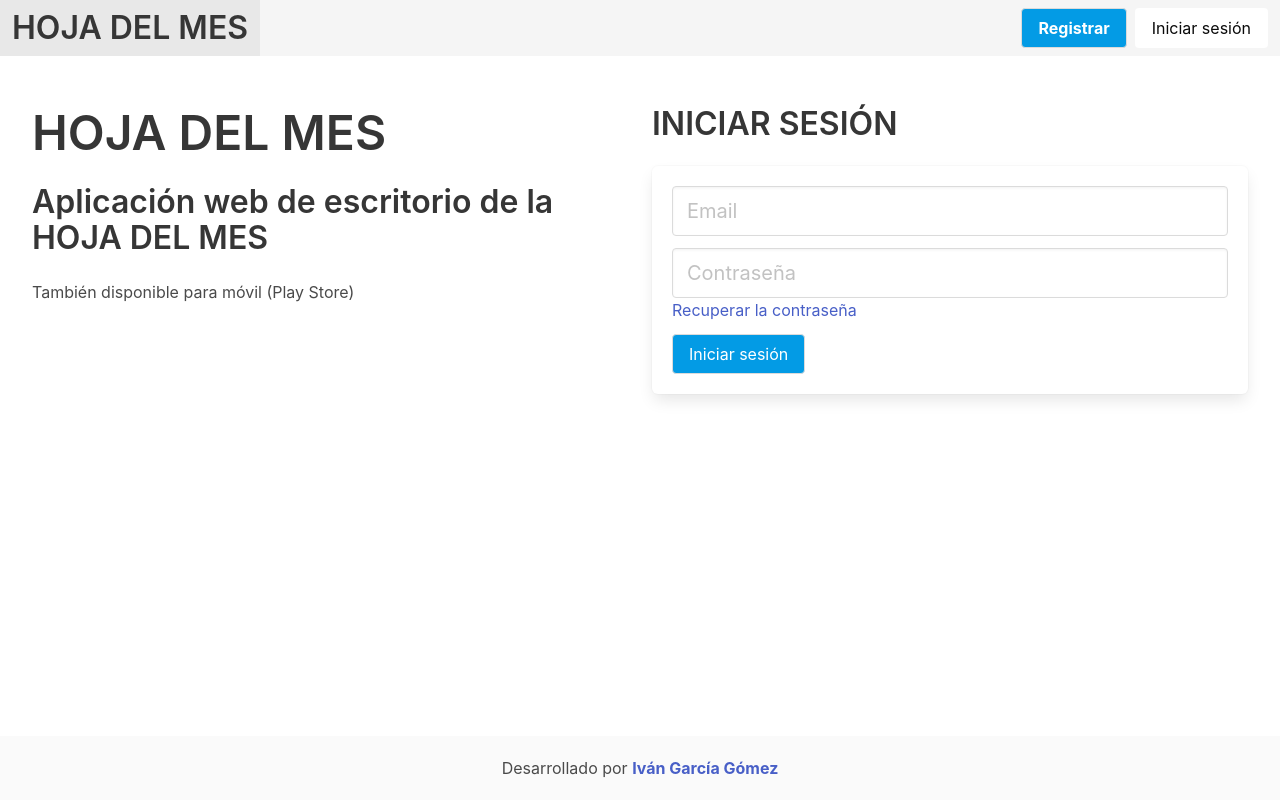
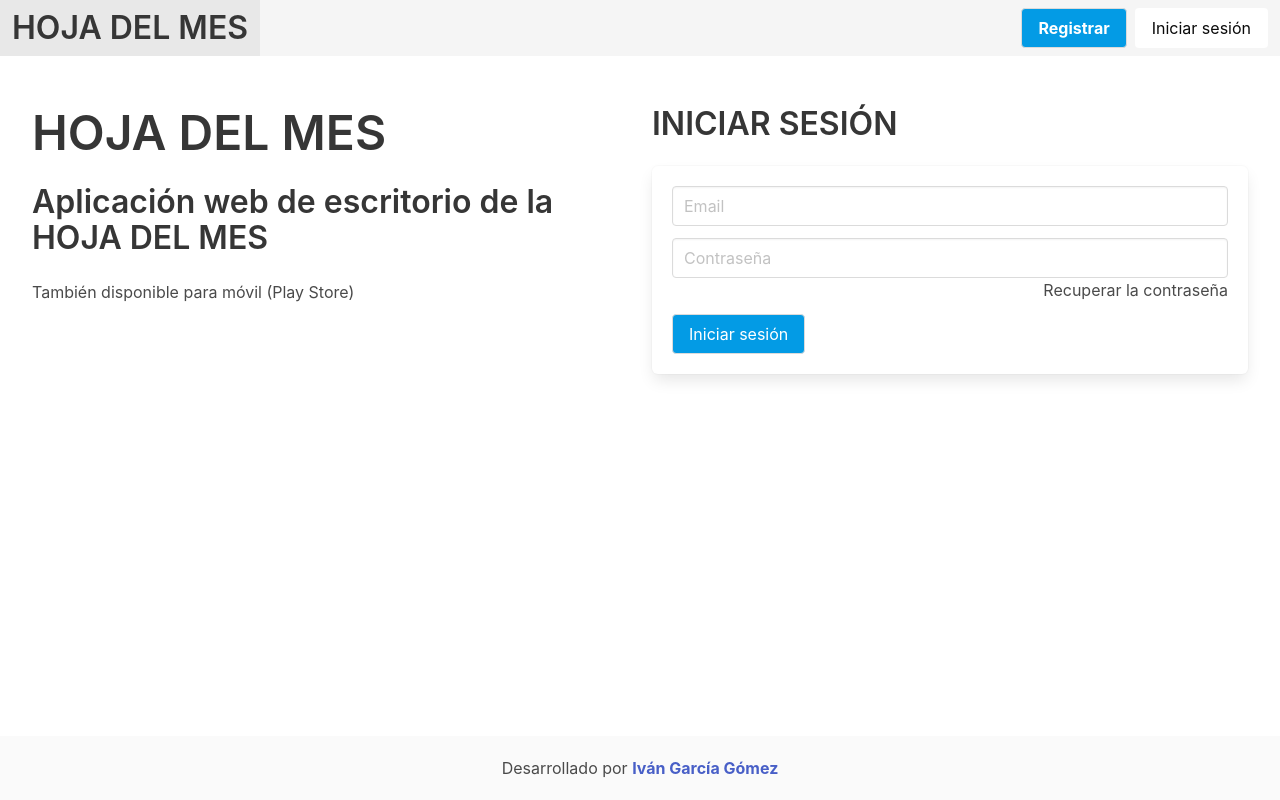
Before and after one commit to ivione93/hoja-mes-web, a Vue app: page /login#/login in a window 1280 px wide. Built offline with nearby package versions, Linux system fonts and the light colour scheme; no server answers.

Commit message:
Minor changes

```diff
--- a/src/components/layout/Navigation.vue
+++ b/src/components/layout/Navigation.vue
@@ -18,7 +18,7 @@
                         <div class="navbar-item has-dropdown is-hoverable">
                             <a class="navbar-link">{{ user.email }}</a>
                             <div class="navbar-dropdown">
-                                <router-link class="navbar-item" to="/">Editar usuario</router-link>
+                                <router-link class="navbar-item" to="/">Editar perfil</router-link>
                                 <a class="navbar-item" @click.prevent="logout">Cerrar sesión</a>
                             </div>
                         </div>
--- a/src/views/auth/Login.vue
+++ b/src/views/auth/Login.vue
@@ -7,14 +7,14 @@
         <form action="#" @submit.prevent="login" class="box">
           <div class="field">
             <div class="control">
-              <input class="input is-medium" type="email" placeholder="Email" v-model="email">
+              <input class="input" type="email" placeholder="Email" v-model="email">
             </div>
           </div>
           <div class="field">
             <div class="control">
-              <input class="input is-medium" type="password" placeholder="Contraseña" v-model="password">
+              <input class="input" type="password" placeholder="Contraseña" v-model="password">
             </div>
-            <a @click.prevent="recoveryPass">Recuperar la contraseña</a>
+            <a @click.prevent="recoveryPass" class="has-text-grey-dark level-right">Recuperar la contraseña</a>
           </div>
           <button type="submit" class="button is-accent">Iniciar sesión</button>
         </form>
```
